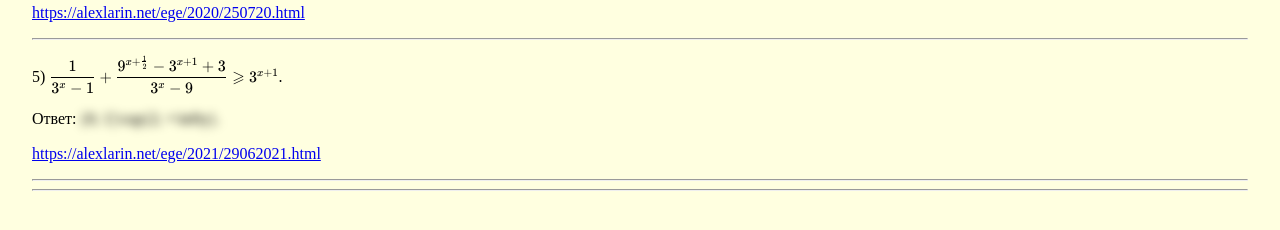
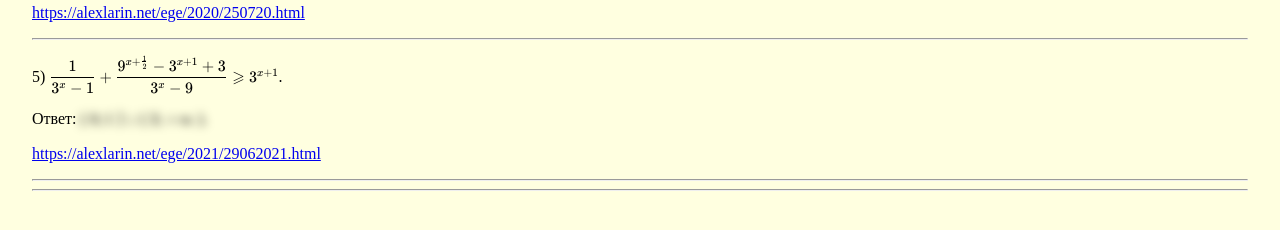
Before and after one commit to igorlsemenov/math, a Jekyll site: the page built from алгебра/егэ/нер-ва/1.md, in a window 1280 px wide. Shown: the part 527-757 px from the top of the page. Built offline with Jekyll 4.4.1, drawn with Linux system fonts in a browser that asks for light colours; our own code applies the rules of GitHub Pages for plain Markdown files.

Commit message:
Update 1.md

```diff
--- a/алгебра/егэ/нер-ва/1.md
+++ b/алгебра/егэ/нер-ва/1.md
@@ -36,7 +36,7 @@
 
 5) $\dfrac 1 {3^x - 1} + \dfrac {9^{x + \frac 12} - 3^{x+1} + 3} {3^x - 9} \geqslant 3^{x + 1}$.
 
-Ответ: $( $0; 1$ ] $\cup$ ( $2; +\infty$ )$.
+Ответ: ( $0; 1$ ] $\cup$ ( $2; +\infty$ ).
 
 [https://alexlarin.net/ege/2021/29062021.html](https://alexlarin.net/ege/2021/29062021.html)
 
```
